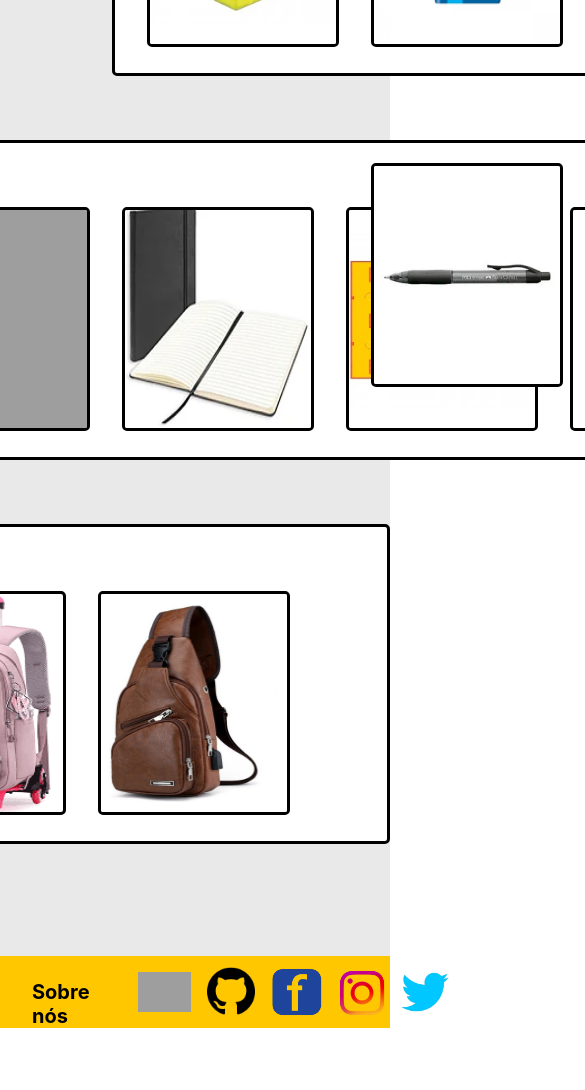
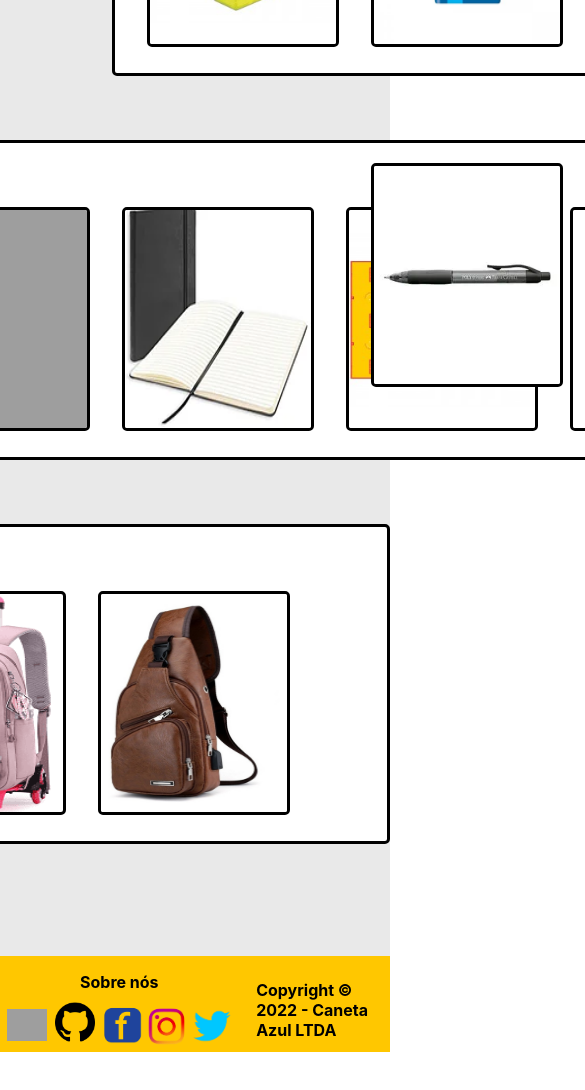
Before and after one commit to BeBraga/projeto-final-react, a React (Create React App) app: page / in a window 390 px wide. Shown: the part 516-1606 px from the top of the page, 585 px wide, since content can reach past the window. After the commit the page ends 1570 px from the top, so only its background shows below. Built offline with nearby package versions, Linux system fonts and the light colour scheme; grey boxes are pictures that could not be loaded.

Commit message:
Footer responsive

```diff
--- a/src/Components/Footer/styles.js
+++ b/src/Components/Footer/styles.js
@@ -47,4 +47,50 @@ export const Content = styled.div`
             margin: 1.5rem 0rem 0rem 60rem;
             font-weight: bold;
         }
+
+        @media screen and (max-width:430px) {
+            height: 6rem;
+
+        p{
+            font-size: 1rem;
+            font-weight: bold;
+            margin: 1rem 0rem 0rem 5rem;
+            white-space: nowrap;
+        }
+
+        .img1{
+            width: 2.5rem;
+            height: 2rem;
+            margin: 3.3rem 0rem 0rem -9.5rem;
+        }
+
+        .img2{
+            width: 2.5rem;
+            height: 2.5rem;
+            margin: 2.9rem 0rem 0rem 0.5rem;
+        }
+
+        .img3{
+            width: 3rem;
+            height: 3rem;
+            margin: 2.9rem 0rem 0rem 0.2rem;
+        }
+
+        .img4{
+            width: 3.2rem;
+            height: 3.2rem;
+            margin: 2.8rem 0rem 0rem -0.3rem;
+        }
+
+        .img5{
+            width: 3.5rem;
+            height: 3.5rem;
+            margin: 2.6rem 0rem 0rem -0.5rem;
+        }
+
+        h1{
+            font-size: 1rem;
+            margin: 1.5rem 0rem 0rem 1rem;
+            font-weight: bold;
+        }
 `
```
